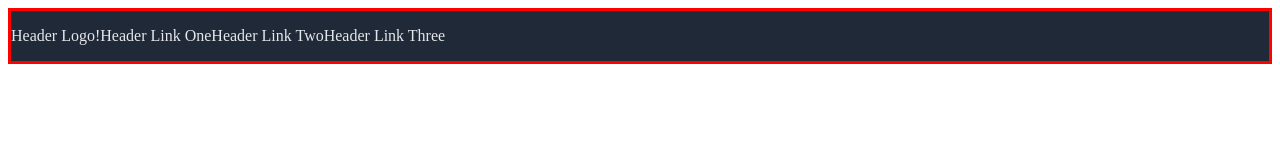
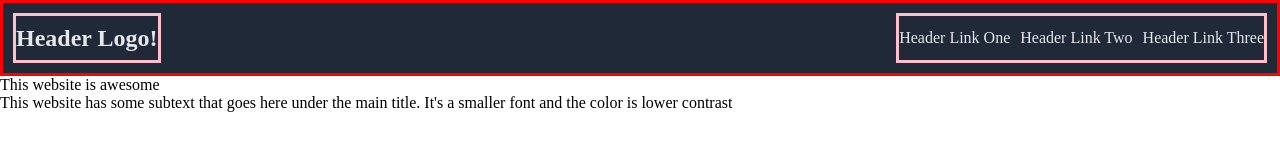
Before and after one commit to notstereomike/landing-page, a plain HTML site: page index.html in a window 1280 px wide. Drawn offline with Linux system fonts and the light colour scheme.

Commit message:
Added Images Folder & Updated Header

```diff
--- a/index.html
+++ b/index.html
@@ -18,5 +18,17 @@
             </div>
    </div>
 
+   <div class="section-one">
+        <div class="section-one-left">
+            <div class="awesome">This website is awesome</div>
+                <div class="awesome-sub">This website has some subtext that goes here under the main title. It's a smaller font and the color is lower contrast</div>
+
+
+        </div>
+
+
+
+   </div>
+
 </body>
 </html>
--- a/style.css
+++ b/style.css
@@ -1,22 +1,33 @@
+body {
+    margin:0
+}
+
 .header {
     border: red solid;
     background: #1F2937;
     display: flex;
     height: 50px;
-        }
+    justify-content: space-between;
+    padding: 10px;
+    }
 
 .header-links {
+    border: pink solid;
     display: flex;
     align-items: center;
-    justify-content: flex-end;
+    justify-content: space-around;
+    gap: 10px;
 
-}
+    }
 
 .logo {
     display: flex;
     justify-content: center;
     align-items: center;
     color: #E5E7EB;
+    font-weight: bolder;
+    font-size: 24px;
+    border: pink solid;
 
 }
 
```
